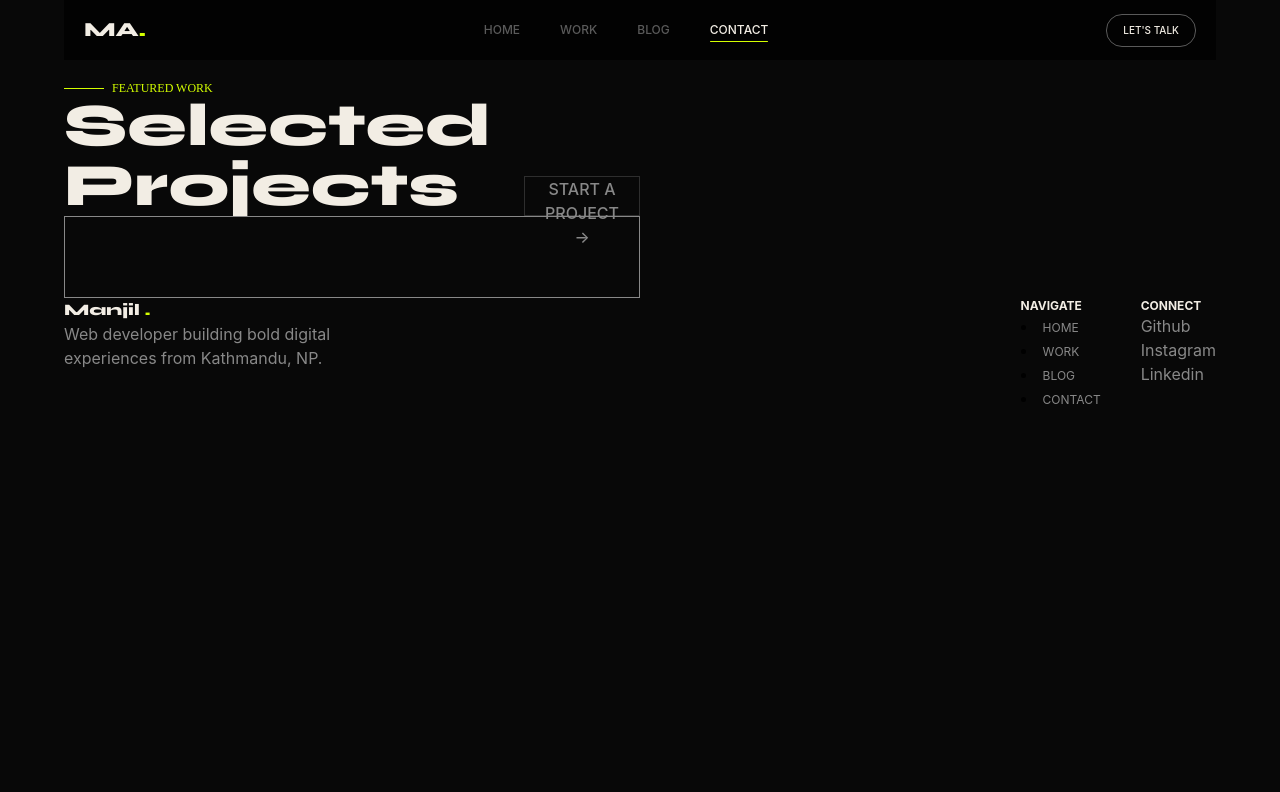
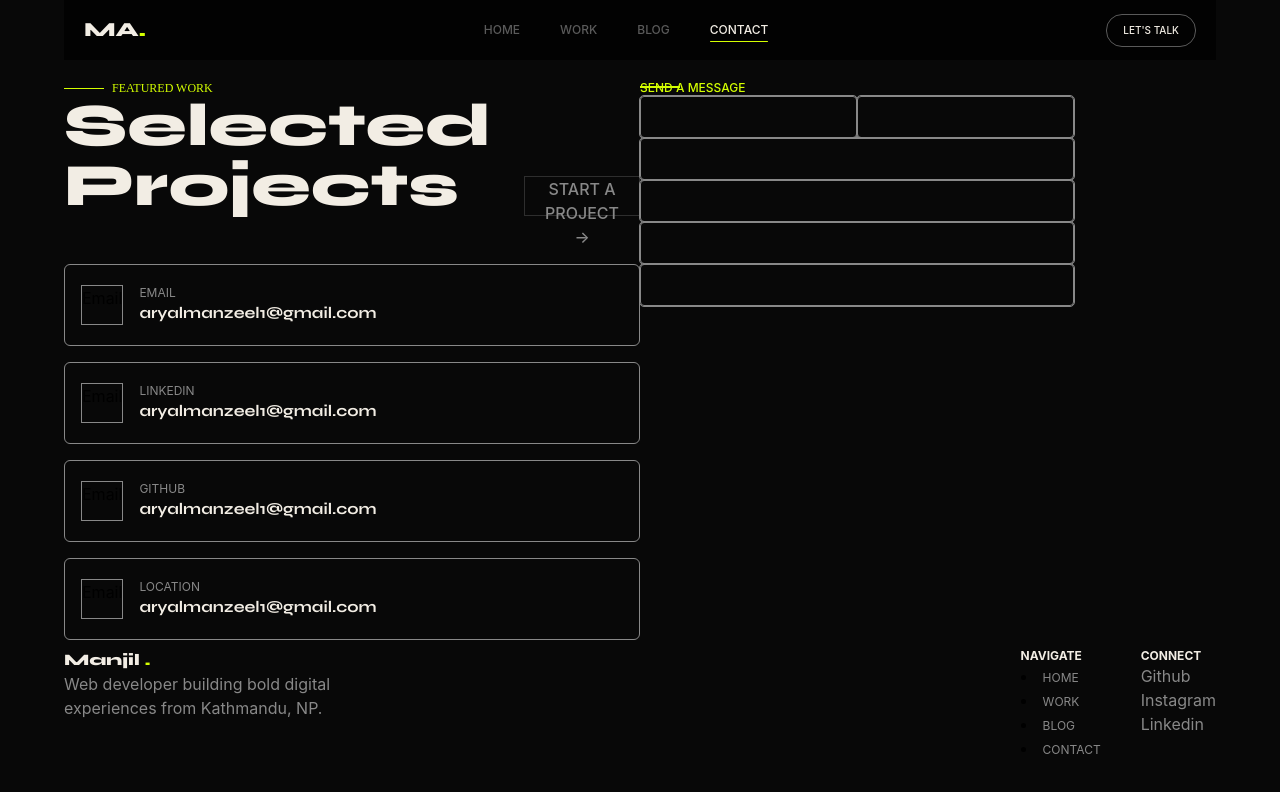
Before and after one commit to User-manjil/FullStack_Portfolio2025, a React app in the folder frontend/: page /contact in a window 1280 px wide. Shown: the top 792 px of the page. Built offline with nearby package versions, Linux system fonts and the light colour scheme; the HTML template or start-up script is replaced by a standard one.

Commit message:
adding contact page

```diff
--- a/frontend/src/Components/Pages/Contact.jsx
+++ b/frontend/src/Components/Pages/Contact.jsx
@@ -9,20 +9,45 @@ const Contact = () => {
     {title : "Location" , data:"aryalmanzeel1@gmail.com"},
   ]
   return (
-    <div className='mt-10'>
+    <div className='mt-10 w-full flex'>
       <div className="flex flex-col w-1/2">
         <TitleSection/>
-        <div className="flex">
+        <div className="flex flex-col mt-10 ">
 
-          <div className=' w-full border border-(--muted2) px-10 py-10'>
 
-          </div>
+             {dataContact.map((el, index) => {
+  return (
+    <div key={index} className='w-full group hover:border-(--lime)  hover:translate-x-1 duration-200 flex border my-2 rounded-md border-(--muted2) px-0 py-5'>
+      <div className="flex border  border-(--muted2) mx-4">Email </div>
+      <div className="flex flex-col">
+        <div className="text-(--muted2) text-xs">{el.title.toUpperCase()}</div>
+        <div className="font-[Syne] font-bold text-(--text)">
+          {el.data}
+        </div>
+      </div>
+    </div>
+  )
+})}
+
 
 
 
         </div>
       </div>
-      <div className="flex"></div>
+      <div className="flex  mt-10 flex-col">
+        <div className="flex  text-(--lime) after:absolute -after:left-0 after:bottom-[50%] after:w-10 after:h-0.5  after:bg-(--lime) text-xs font-medium relative"> SEND A MESSAGE</div>
+          <div className="flex">
+            <input className='w-full border border-(--muted2) outline outline-(--muted2)  hover:outline-(--lime) text-(--text) font-[Syne] rounded-sm px-3 py-2' type="text" />
+            <input className='w-full border border-(--muted2) outline outline-(--muted2)  hover:outline-(--lime) text-(--text) font-[Syne] rounded-sm px-3 py-2' type="text" />
+            </div>
+            <div className="flex flex-col">
+              <input className='w-full border border-(--muted2) outline outline-(--muted2)  hover:outline-(--lime) text-(--text) font-[Syne] rounded-sm px-3 py-2' type="text" />
+              <input className='w-full border border-(--muted2) outline outline-(--muted2)  hover:outline-(--lime) text-(--text) font-[Syne] rounded-sm px-3 py-2' type="text" />
+              <input className='w-full border border-(--muted2) outline outline-(--muted2)  hover:outline-(--lime) text-(--text) font-[Syne] rounded-sm px-3 py-2' type="text" />
+              <input className='w-full border border-(--muted2) outline outline-(--muted2)  hover:outline-(--lime) text-(--text) font-[Syne] rounded-sm px-3 py-2' type="text" />
+              </div>
+
+      </div>
 
 
 
--- a/frontend/src/Components/Reusable/BlogCard.jsx
+++ b/frontend/src/Components/Reusable/BlogCard.jsx
@@ -34,7 +34,7 @@ const BlogCard = () => {
 
       <div className="flex justify-between">
         <div className="flex flex-col">
-          <div className="text-xl font-bold text-[var(--text)]">
+          <div className="text-xl font-bold font-[Syne] text-[var(--text)]">
             The Art of Meaningful Micro-interactions
           </div>
           <div className="text-sm text-[var(--muted2)]">
--- a/frontend/src/Components/Reusable/ProjectCard.jsx
+++ b/frontend/src/Components/Reusable/ProjectCard.jsx
@@ -14,7 +14,7 @@ const ProjectCard = () => {
     <div
       onClick={goToDetails}
       className="
-        w-[550px] mt-5 flex flex-col cursor-pointer group
+        w-[550px] mt-5 flex flex-col cursor-pointer group  group-hover:mt-5
         transition-all duration-300
       "
     >
@@ -59,7 +59,7 @@ const ProjectCard = () => {
               key={el}
               className="
                 px-4 py-1 text-xs border border-[var(--border2)]
-                text-[var(--muted2)] rounded-full
+                text-[var(--muted2)] rounded-full group-hover:text-(--lime)
               "
             >
               {el}
@@ -69,7 +69,7 @@ const ProjectCard = () => {
 
         {/* TITLE + DESCRIPTION */}
         <div className="flex flex-col w-full px-4 mt-3">
-          <h1 className="font-bold text-2xl text-[var(--text)]">
+          <h1 className="font-bold text-2xl text-[var(--text)] font-[Syne]">
             Nexus Dashboard
           </h1>
           <p className="text-[var(--muted)]">
@@ -83,10 +83,10 @@ const ProjectCard = () => {
           className="
             flex text-[var(--muted2)] mt-5 py-3
             border-t border-[var(--border)] px-4 justify-between
-            group-hover:text-[var(--lime)] transition-colors
+            group-hover:text-[var(--lime)] transition-all
           "
         >
-          <div className="text-xs">VIEW CASE STUDY</div>
+          <div className="text-xs">VIEW CASE STUDY <span className=" transform group-hover:translate-4">→</span></div>
           <div className="text-xs">2024</div>
         </div>
       </div>
```
